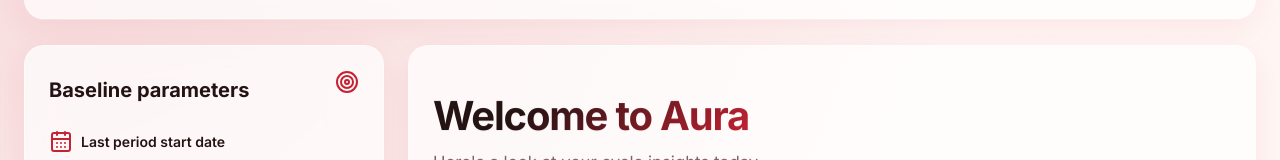
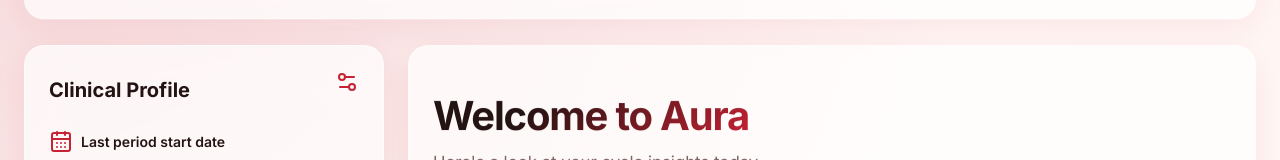
Before and after one commit to karthik558/AuraFemme, a React (Vite) app: page / in a window 1280 px wide. Both pictures are taken after a click on the button "Skip & Explore as Guest". Shown: the part 184-344 px from the top of the page. Built offline with nearby package versions, Linux system fonts and the light colour scheme.

Commit message:
AuraFemme: rename Baseline parameters panel to Clinical Profile and update icon to Settings2

```diff
--- a/src/App.tsx
+++ b/src/App.tsx
@@ -14,11 +14,11 @@
   ShieldCheck,
   Baby,
   SunMedium,
-  Target,
   FileText,
   BookOpen,
   Download,
   Upload,
+  Settings2,
 } from 'lucide-react'
 import React, { useEffect, useMemo, useState, useRef, Suspense } from 'react'
 import { GooeyBloodTransition } from './components/GooeyBloodTransition'
@@ -546,9 +546,9 @@
             <div className="glass-card panel">
               <div className="panel-header">
                 <div>
-                  <h2 className="panel-title" style={{ fontSize: '1.25rem' }}>Baseline parameters</h2>
+                  <h2 className="panel-title" style={{ fontSize: '1.25rem' }}>Clinical Profile</h2>
                 </div>
-                <Target className="w-5 h-5 text-accent-primary" style={{ color: 'var(--accent-primary)' }} />
+                <Settings2 className="w-5 h-5 text-accent-primary" style={{ color: 'var(--accent-primary)' }} />
               </div>
 
               <div className="panel-body">
```
